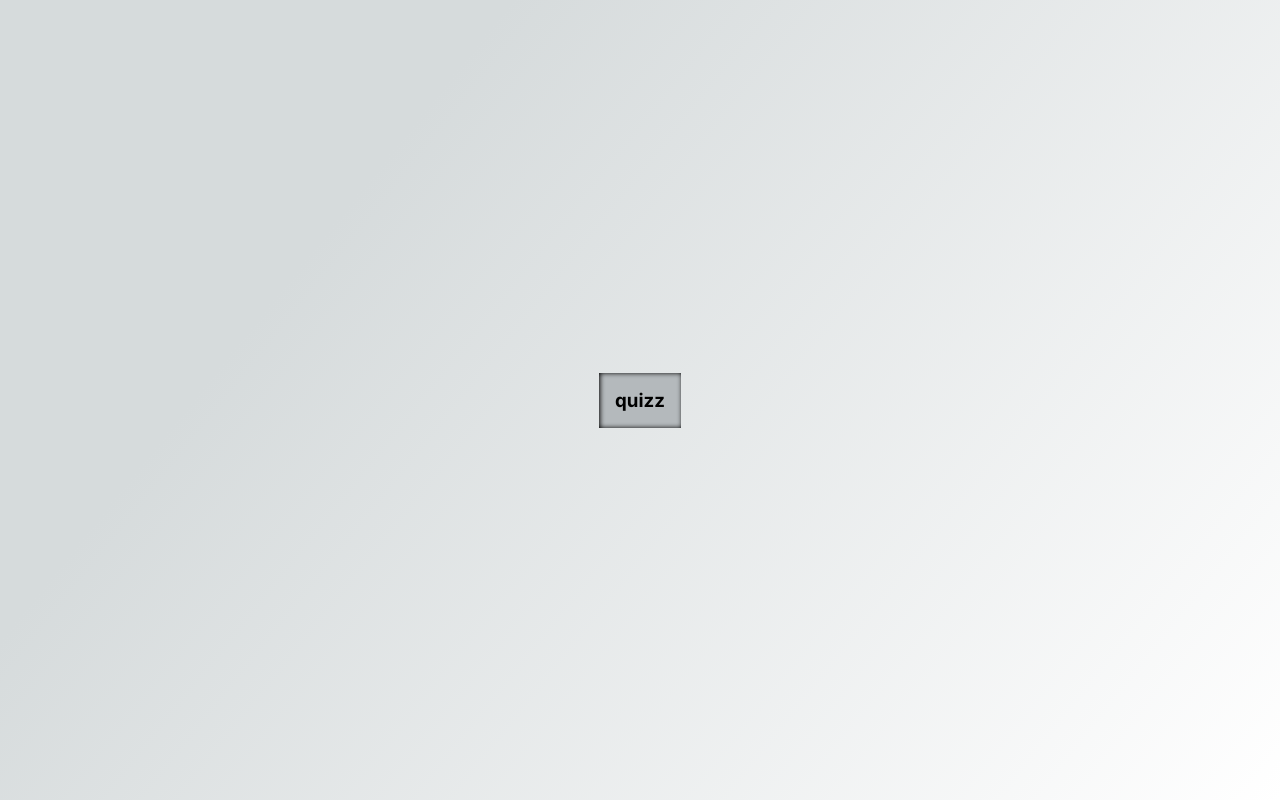
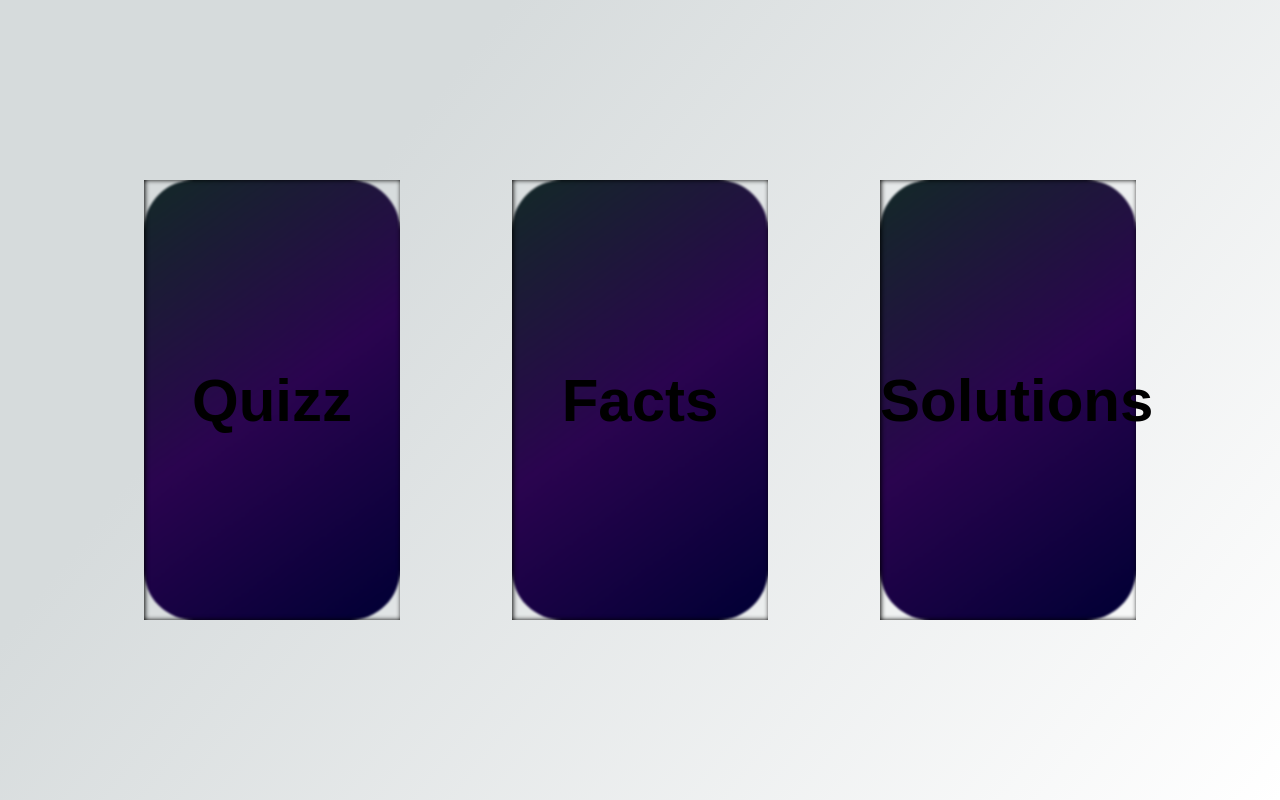
Before and after one commit to Lhokamn/stardust-programers, a Next.js app: page / in a window 1280 px wide. Shown: the part 800-1600 px from the top of the page. Built offline with nearby package versions, Linux system fonts and the light colour scheme.

Commit message:
hero section

```diff
--- a/app/components/hero-section/hero-item/hero-item.component.tsx
+++ b/app/components/hero-section/hero-item/hero-item.component.tsx
@@ -1,10 +1,16 @@
+'use client';
+
 import { HeroItemPropsType } from "@/app/types/hero.type";
 import styles from './hero-item.module.css'
+import Link from "next/link";
 
 export default function HeroItem({heroItem}: HeroItemPropsType) {
+    const click = () => {
+
+    }
     return (
-        <div className={styles.heroItem}>
-            <h3 className={styles.heroItemTitle}>{heroItem.title}</h3>
-        </div>
+        <Link href={heroItem.route} className={styles.heroItem}>
+            <button className={styles.heroItemTitle} onClick={click}>{heroItem.title}</button>
+        </Link>
     )
 }
--- a/app/components/hero-section/hero-item/hero-item.module.css
+++ b/app/components/hero-section/hero-item/hero-item.module.css
@@ -1,5 +1,19 @@
-.heroItem {
-    background-color: rgb(var(--card-rgb));
-    padding: 1rem;
+.heroItem{
+    display: flex;
+    margin: 0 3.5rem;
+    background: linear-gradient(145deg, rgba(19,41,39,1) 0%, rgba(42,4,79,1) 50%, rgba(0,0,52,1) 100%);
+    border-radius: 50px;
+}
+
+.heroItemTitle {
+    /* background-color: rgb(var(--card-rgb)); */
     box-shadow: inset 1px 0px 5px black;
+    width: 20vw;
+    height: 55dvh;
+    border: none;
+    font-size: 60px;
+    font-weight: bold;
+    font-family: sans-serif;
+    background: none;
+    backdrop-filter: blur(1px);
 }
--- a/app/components/hero-section/hero-section.component.tsx
+++ b/app/components/hero-section/hero-section.component.tsx
@@ -8,7 +8,15 @@ export default function HeroSection() {
         {
             route: '/quizz',
             imagePath: '',
-            title: 'quizz'
+            title: 'Quizz'
+        },
+        {   route: '/facts',
+            imagePath: '',
+            title: 'Facts'
+        },
+        {   route: '/solutions',
+            imagePath: '',
+            title: 'Solutions'
         }
     ]
 
--- a/app/components/hero-section/hero-section.module.css
+++ b/app/components/hero-section/hero-section.module.css
@@ -3,3 +3,7 @@
     align-items: center;
     justify-content: center;
 }
+
+.heroSectionRoot .heroItem{
+    color: red;
+}
```
